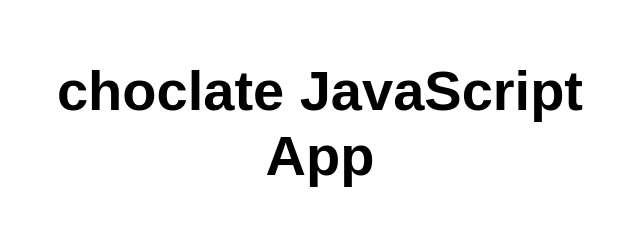
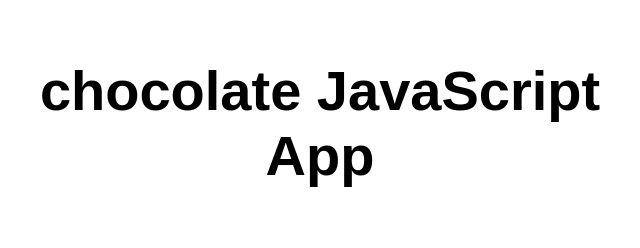
Before and after one commit to lasyasri899/my-second-static-web-app, a website: page src/index.html in a window 1280 px wide. Shown: the whole page, without its empty margins (320-960 px from the left). Drawn offline with Linux system fonts and the light colour scheme.

Commit message:
Update index.html

```diff
--- a/src/index.html
+++ b/src/index.html
@@ -5,12 +5,12 @@
   <meta charset="UTF-8">
   <meta name="viewport" content="width=device-width, initial-scale=1.0">
   <link rel="stylesheet" href="styles.css">
-  <title>Vanilla JavaScript App</title>
+  <title>Chocolate JavaScript App</title>
 </head>
 
 <body>
   <main>
-    <h1>choclate JavaScript App</h1>
+    <h1>chocolate JavaScript App</h1>
   </main>
 </body>
 
```
